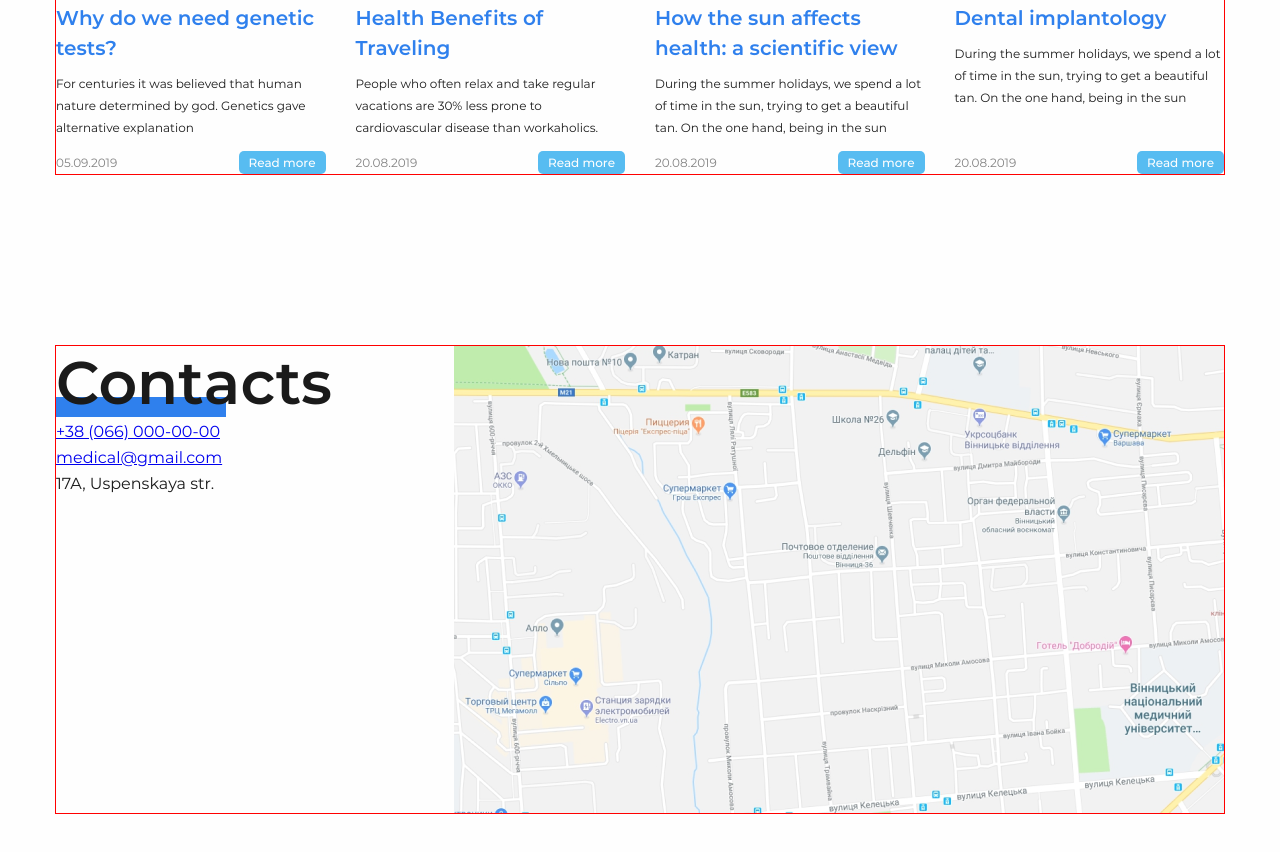
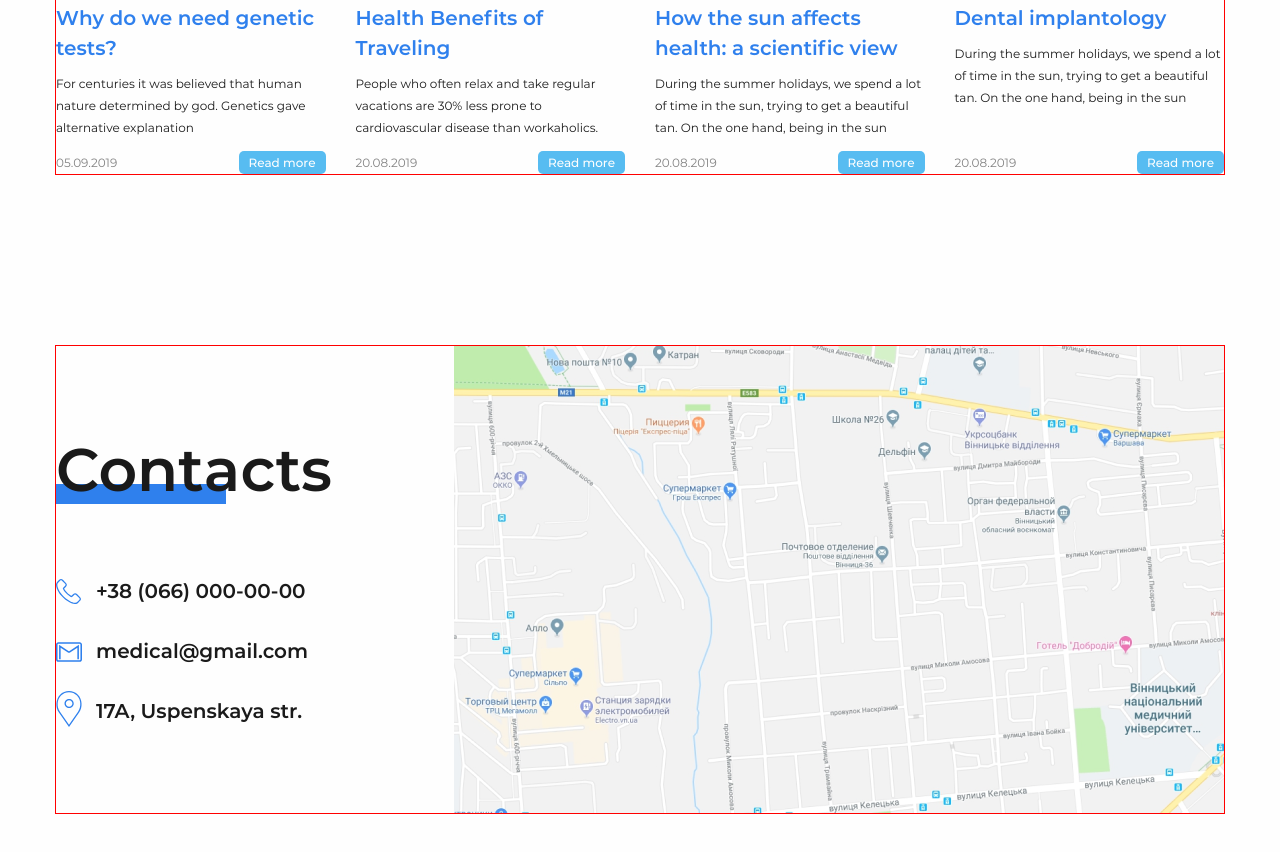
Before and after one commit to khomchenko/medical-landing, a website: page index.html in a window 1280 px wide. Shown: the part 6079-6931 px from the top of the page. Drawn offline with Linux system fonts and the light colour scheme.

Commit message:
Update contacts style

```diff
--- a/assets/sass/_contacts.scss
+++ b/assets/sass/_contacts.scss
@@ -6,6 +6,7 @@
 
     &__inner {
         display: flex;
+        align-items: center;
         justify-content: space-between;
         position: relative;
     }
@@ -16,16 +17,49 @@
         max-width: 30rem;
         width: 100%;
 
+        .heading-primary {
+            margin-bottom: 7rem;
+        }
+
+        &__tel,
+        &__email,
+        &__address {
+            text-decoration: none;
+            color: inherit;
+            padding-left: 4rem;
+            margin-bottom: 3rem;
+            position: relative;
+
+            &::before {
+                content: url(../../assets/images/telephone.svg);
+                position: absolute;
+                left: 0;
+                top: 3px;
+            }
+        }
+
         &__tel {
 
+            &::before {
+                content: url(../../assets/images/telephone.svg);
+            }
         }
 
         &__email {
 
+            &::before {
+                content: url(../../assets/images/gmail.svg);
+            }
         }
 
         &__address {
+            margin-bottom: 0;
 
+            &::before {
+                content: url(../../assets/images/location.svg);
+                left: -5px;
+                top: -5px;
+            }
         }
     }
 
--- a/index.html
+++ b/index.html
@@ -354,9 +354,9 @@
             <div class="contacts__inner">
                 <div class="contacts__info">
                     <h2 class="heading-primary">Contacts</h2>
-                    <a href="tel:+380660000000" class="contacts__info__tel">+38 (066) 000-00-00</a>
-                    <a href="mailto:medical@gmail.com" class="contacts__info__email">medical@gmail.com</a>
-                    <p class="contacts__info__address">17A, Uspenskaya str.</p>
+                    <a href="tel:+380660000000" class="heading-tertiary contacts__info__tel">+38 (066) 000-00-00</a>
+                    <a href="mailto:medical@gmail.com" class="heading-tertiary contacts__info__email">medical@gmail.com</a>
+                    <p class="heading-tertiary contacts__info__address">17A, Uspenskaya str.</p>
                 </div>
                 <div class="contacts__map">
                     <img src="./assets/images/map.png" alt="Map">
```
Also changed, not shown: assets/css/style.css, assets/images/gmail.svg (added), assets/images/location.svg (added), assets/images/telephone.svg (added).
